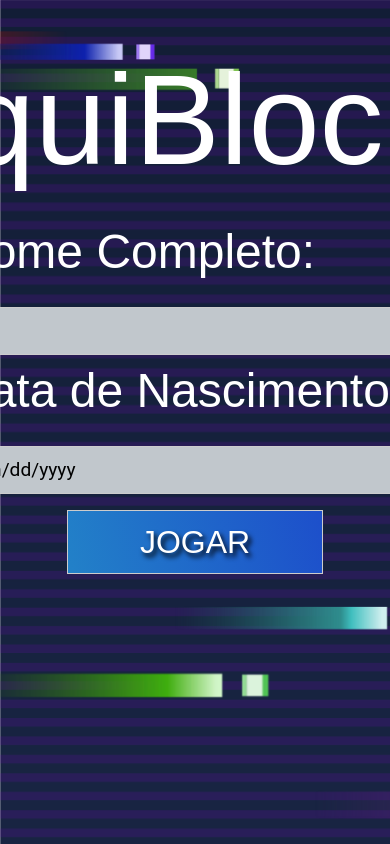
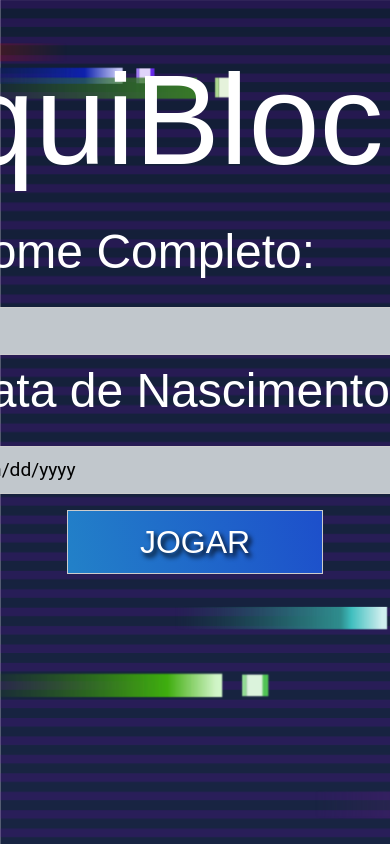
Before and after one commit to ViniMSLima/EquiBlocks, a React (Create React App) app in the folder front/: page / in a window 390 px wide. Shown: the top 844 px of the page. Built offline with nearby package versions, Linux system fonts and the light colour scheme; a web font is replaced by a local one.

Commit message:
More responsivity issues :/

```diff
--- a/front/src/Pages/Home/styles.module.scss
+++ b/front/src/Pages/Home/styles.module.scss
@@ -270,7 +270,7 @@
 
   .rowLines {
     width: 100%;
-    height: 5em;
+    height: 4em;
   }
 
   .greenDonutDiv {
@@ -319,7 +319,7 @@
 
   .rowLines {
     width: 100%;
-    height: 5em;
+    height: 4em;
   }
 
   .greenDonutDiv {
@@ -354,6 +354,19 @@
 }
 
 @media screen and (max-width: 1832px) {
+  .rowLines {
+    width: 100%;
+    height: 4em;
+  }
+
+  .blueLine {
+    margin-top: 4em;
+  }
+
+  .greenLine {
+    margin-top: 0.8em;
+  }
+
   @keyframes greenBlueLineMoving {
     0% {
       transform: translateX(-70vw);
```
